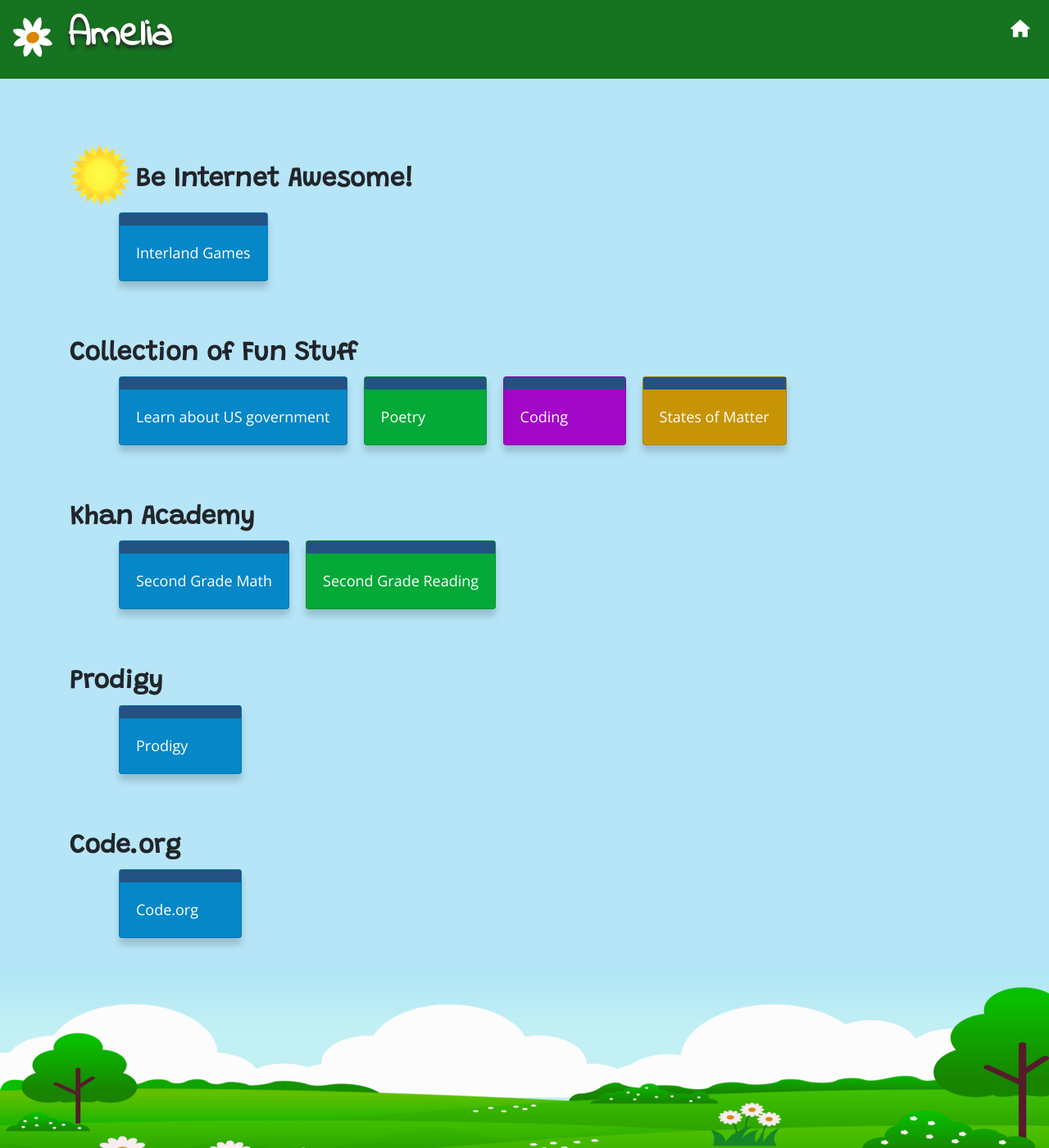
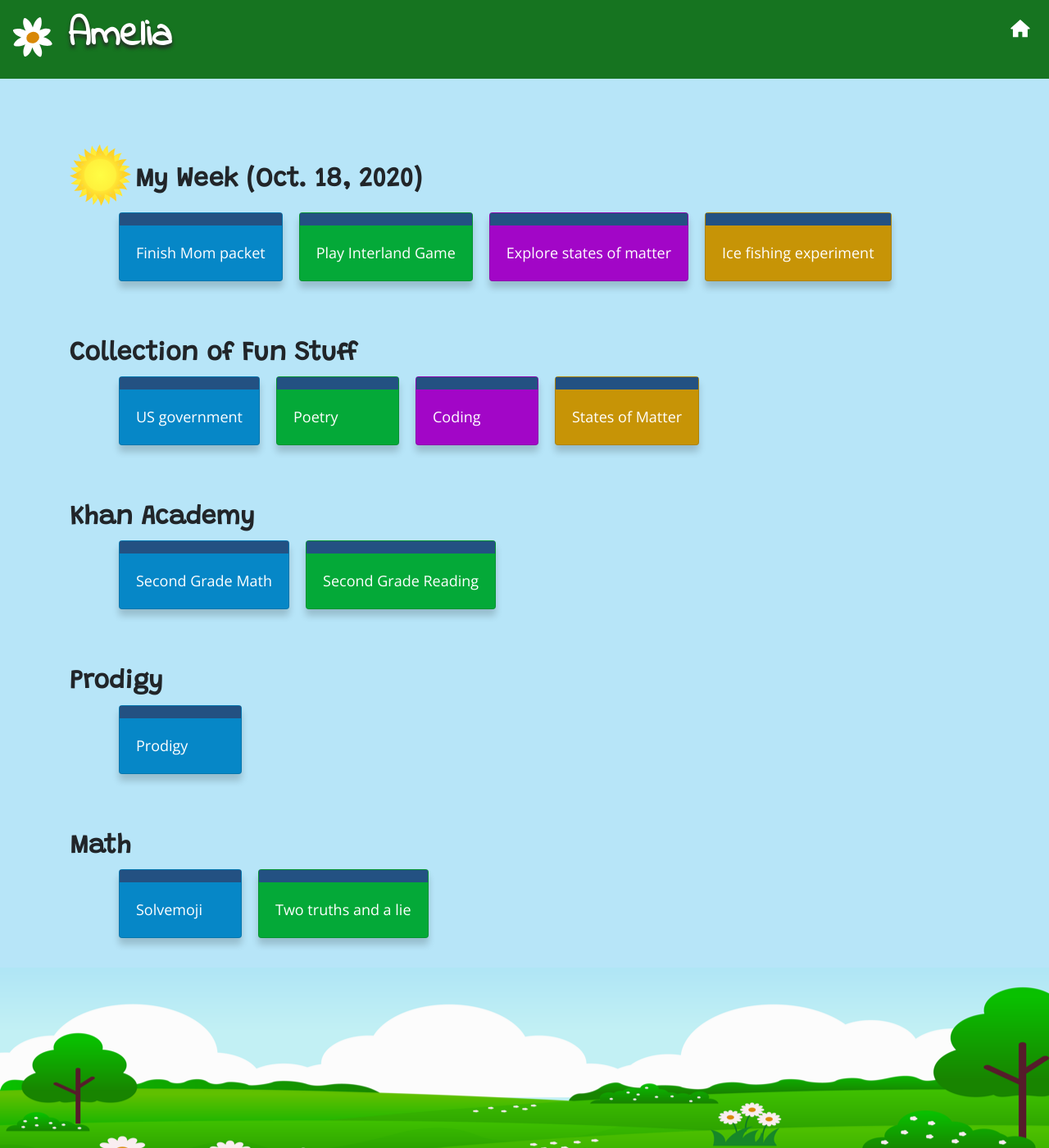
Before and after one commit to dobe0002/kids, a Jekyll site: the page built from Amelia.md, in a window 1280 px wide and 1400 px high. Shown: the whole window at 82% size. Built offline with Jekyll 4.4.1, drawn with Linux system fonts in a browser that asks for light colours; our own code applies the rules of GitHub Pages for plain Markdown files.

Commit message:
Work for the week

```diff
--- a/Amelia.md
+++ b/Amelia.md
@@ -1,25 +1,28 @@
 # Amelia
 
-## Be Internet Awesome!
+## My Week (Oct. 18, 2020)
+- [Finish Mom packet]()
+- [Play Interland Game](https://beinternetawesome.withgoogle.com/en_us/interland){:target="\_blank"}
+- [Explore states of matter](statesofmatter.md)
+- [Ice fishing experiment](https://www.sciencefun.org/kidszone/experiments/ice-fishing/){:target="\_blank"}
 
-- [Interland Games](https://beinternetawesome.withgoogle.com/en_us/interland)
 
 ## Collection of Fun Stuff
-
-- [Learn about US government](government.md)
+- [US government](government.md)
 - [Poetry](poetry.md)
 - [Coding](Code.md)
 - [States of Matter](statesofmatter.md)
 
+
 ## Khan Academy
+- [Second Grade Math](https://www.khanacademy.org/math/cc-2nd-grade-math){:target="\_blank"}
+- [Second Grade Reading](https://www.khanacademy.org/ela/cc-2nd-reading-vocab){:target="\_blank"}
 
-- [Second Grade Math](https://www.khanacademy.org/math/cc-2nd-grade-math)
-- [Second Grade Reading](https://www.khanacademy.org/ela/cc-2nd-reading-vocab)
 
 ## Prodigy
+- [Prodigy](https://play.prodigygame.com){:target="\_blank"}
 
-- [Prodigy](https://play.prodigygame.com)
 
-## Code.org
-
-- [Code.org](https://studio.code.org/sections/TCRHJH)
+## Math
+ - [Solvemoji](https://www.solvemoji.com/Puzzle/Puzzle/46116/){:target="\_blank"}
+ - [Two truths and a lie](https://mcusercontent.com/09ea969affe5fb531e031be37/files/1aad1399-0129-436b-9bf0-54873ac54deb/Halloween_2T1L_3rd.pdf){:target="\_blank"}
```
Also changed, not shown: Code.md (+5 -0 lines), Grace.md (+11 -8 lines), statesofmatter.md (+5 -1 lines).
